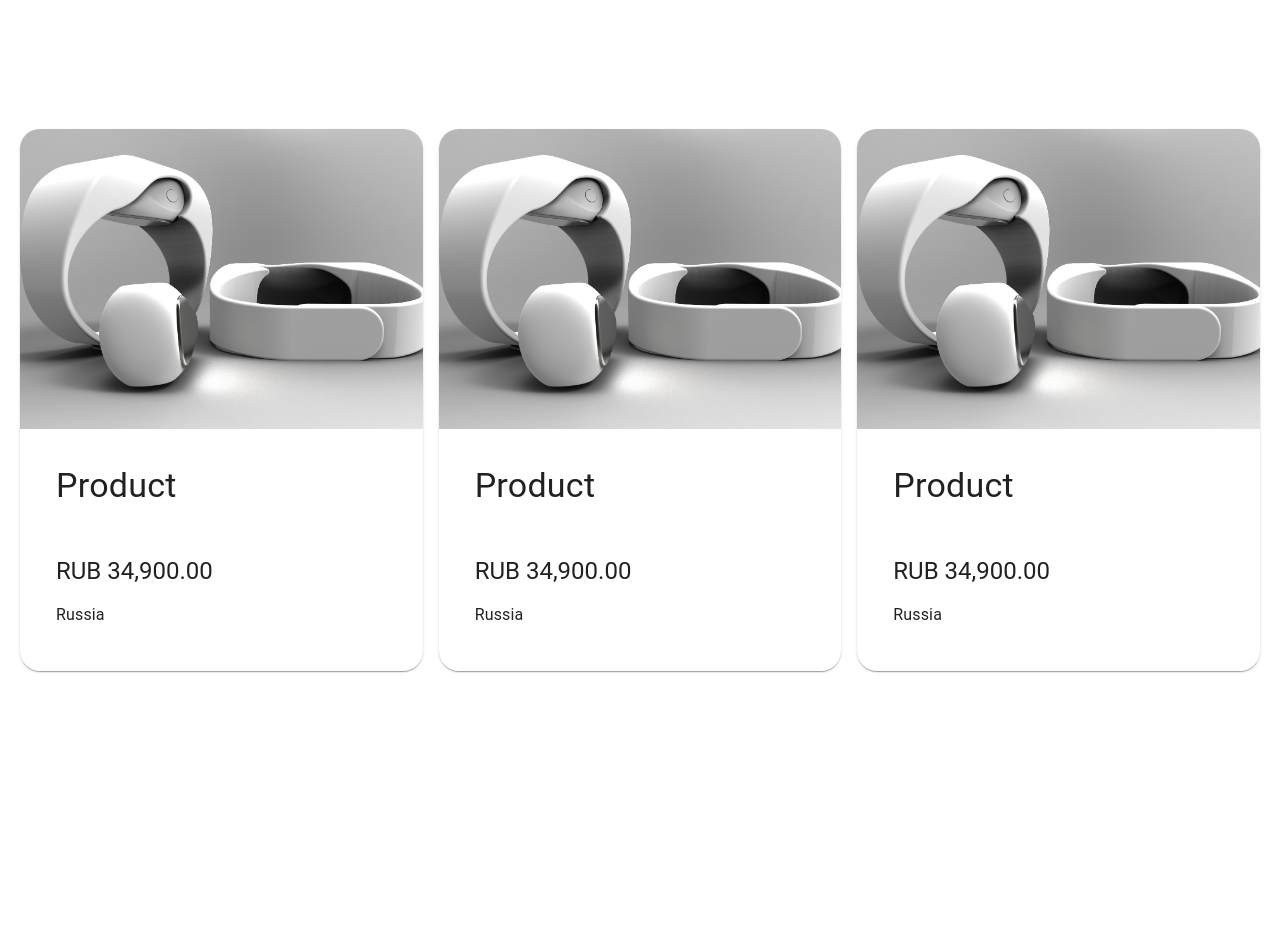
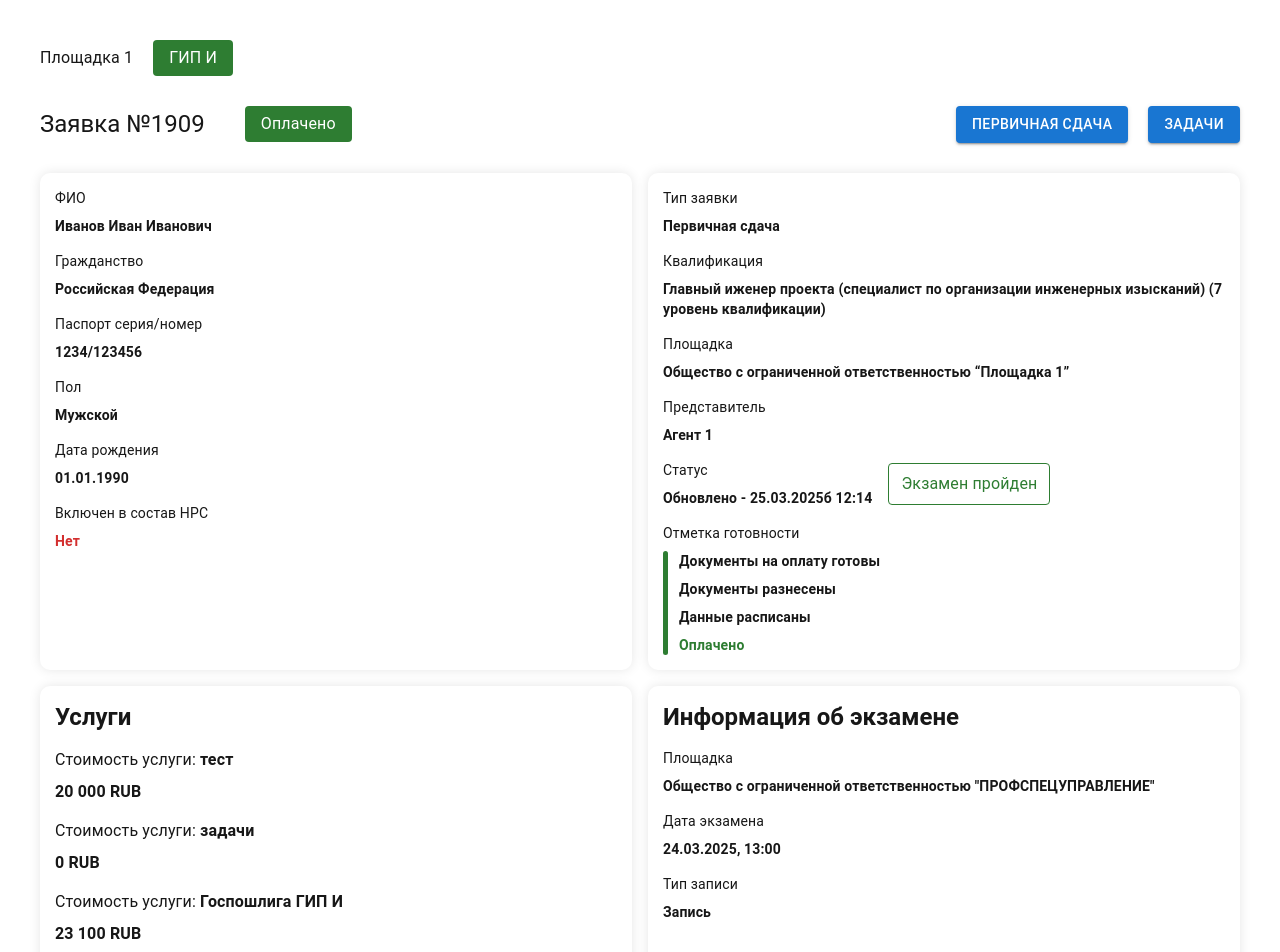
Before and after one commit to AlexandrNikolaenko/Test_app, a Next.js app in the folder test_app/: page / in a window 1280 px wide. Shown: the top 952 px of the page. Before the commit the page ends 800 px from the top, so only its background shows below. Built offline with nearby package versions, Linux system fonts and the light colour scheme.

Commit message:
for NAMIS

```diff
--- a/test_app/src/app/layout.tsx
+++ b/test_app/src/app/layout.tsx
@@ -1,7 +1,6 @@
 import type { Metadata } from "next";
 import { Geist, Geist_Mono } from "next/font/google";
 import "../styles/globals.css";
-// import CustomTheme from "@/styles/theme";
 
 const geistSans = Geist({
   variable: "--font-geist-sans",
@@ -28,7 +27,6 @@ export default function RootLayout({
       <body
         className={`${geistSans.variable} ${geistMono.variable} antialiased`}
       >
-        {/* <CustomTheme>{children}</CustomTheme> */}
         {children}
       </body>
     </html>
--- a/test_app/src/app/page.tsx
+++ b/test_app/src/app/page.tsx
@@ -1,38 +1,208 @@
 "use client";
 
-import ProductCard from "@/components/card";
-import { Grid } from "@mui/material";
-import { useSearchParams } from "next/navigation";
+import { Button, Grid } from "@mui/material";
+import Card from "@/components/card";
+import { Typography } from "@mui/material";
+import TextBlock from "@/components/text-block";
 
 export default function Home() {
-  const params = useSearchParams();
-
   return (
-    <main className="flex flex-col min-h-screen w-screen justify-center items-center p-5">
-      <Grid container spacing={2} sx={{ maxWidth: "100%" }}>
-        <Grid size={{ xs: 12, md: 6, lg: 4 }}>
-          <ProductCard
-            title={params.get("title") && params.get("title")}
-            imageURL={params.get("imageurl") && params.get("imageurl")}
-            price={params.get("price") && Number(params.get("price"))}
-            origin={params.get("origin") && params.get("origin")}
-          />
+    <main className="flex flex-col min-h-screen w-screen justify-start items-start p-10 gap-[30px]">
+      <div className="flex gap-5 items-center">
+        <Typography variant="body1">Площадка 1</Typography>
+        <div className="bg-[#2e7d32] rounded-[4px] flex items-center min-h-full px-4 py-1.5">
+          <Typography sx={{ color: "#FFFFFF" }}>ГИП И</Typography>
+        </div>
+      </div>
+      <div className="flex justify-between items-center w-full">
+        <div className="flex items-center gap-10">
+          <Typography variant="h5">Заявка №1909</Typography>
+          <div className="bg-[#2e7d32] rounded-[4px] flex items-center min-h-full px-4 py-1.5">
+            <Typography sx={{ color: "#FFFFFF" }}>Оплачено</Typography>
+          </div>
+        </div>
+        <div className="flex gap-5 items-center">
+          <Button variant="contained">Первичная сдача</Button>
+          <Button variant="contained">Задачи</Button>
+        </div>
+      </div>
+      <Grid container spacing={2} sx={{ width: "100%" }}>
+        <Grid size={{ xs: 12, md: 6 }}>
+          <Card>
+            <TextBlock>
+              <Typography variant="body2">ФИО</Typography>
+              <Typography variant="body2" fontWeight={600}>
+                Иванов Иван Иванович
+              </Typography>
+            </TextBlock>
+            <TextBlock>
+              <Typography variant="body2">Гражданство</Typography>
+              <Typography variant="body2" fontWeight={600}>
+                Российская Федерация
+              </Typography>
+            </TextBlock>
+            <TextBlock>
+              <Typography variant="body2">Паспорт серия/номер</Typography>
+              <Typography variant="body2" fontWeight={600}>
+                1234/123456
+              </Typography>
+            </TextBlock>
+            <TextBlock>
+              <Typography variant="body2">Пол</Typography>
+              <Typography variant="body2" fontWeight={600}>
+                Мужской
+              </Typography>
+            </TextBlock>
+            <TextBlock>
+              <Typography variant="body2">Дата рождения</Typography>
+              <Typography variant="body2" fontWeight={600}>
+                01.01.1990
+              </Typography>
+            </TextBlock>
+            <TextBlock>
+              <Typography variant="body2">Включен в состав НРС</Typography>
+              <Typography variant="body2" color={"error"} fontWeight={600}>
+                Нет
+              </Typography>
+            </TextBlock>
+          </Card>
         </Grid>
-        <Grid size={{ xs: 12, md: 6, lg: 4 }}>
-          <ProductCard
-            title={params.get("title") && params.get("title")}
-            imageURL={params.get("imageurl") && params.get("imageurl")}
-            price={params.get("price") && Number(params.get("price"))}
-            origin={params.get("origin") && params.get("origin")}
-          />
+        <Grid size={{ xs: 12, md: 6 }}>
+          <Card>
+            <TextBlock>
+              <Typography variant="body2">Тип заявки</Typography>
+              <Typography variant="body2" fontWeight={600}>
+                Первичная сдача
+              </Typography>
+            </TextBlock>
+            <TextBlock>
+              <Typography variant="body2">Квалификация</Typography>
+              <Typography variant="body2" fontWeight={600}>
+                Главный иженер проекта (специалист по организации инженерных
+                изысканий) (7 уровень квалификации)
+              </Typography>
+            </TextBlock>
+            <TextBlock>
+              <Typography variant="body2">Площадка</Typography>
+              <Typography variant="body2" fontWeight={600}>
+                Общество с ограниченной ответственностью “Площадка 1”
+              </Typography>
+            </TextBlock>
+            <TextBlock>
+              <Typography variant="body2">Представитель</Typography>
+              <Typography variant="body2" fontWeight={600}>
+                Агент 1
+              </Typography>
+            </TextBlock>
+            <div className="flex gap-4 items-center">
+              <TextBlock>
+                <Typography variant="body2">Статус</Typography>
+                <Typography variant="body2" fontWeight={600}>
+                  Обновлено - 25.03.2025б 12:14
+                </Typography>
+              </TextBlock>
+              <div className="px-3 py-2 rounded-[4px] border-[1px] border-[#2e7d32]">
+                <Typography variant="body1" color="success">
+                  Экзамен пройден
+                </Typography>
+              </div>
+            </div>
+            <TextBlock>
+              <Typography variant="body2">Отметка готовности</Typography>
+              <div className="relative pl-4">
+                <div className="absolute min-h-full min-w-[5px] left-0 bg-[#2e7d32] rounded"></div>
+                <TextBlock>
+                  <Typography variant="body2" fontWeight={600}>
+                    Документы на оплату готовы
+                  </Typography>
+                  <Typography variant="body2" fontWeight={600}>
+                    Документы разнесены
+                  </Typography>
+                  <Typography variant="body2" fontWeight={600}>
+                    Данные расписаны
+                  </Typography>
+                  <Typography variant="body2" fontWeight={600} color="success">
+                    Оплачено
+                  </Typography>
+                </TextBlock>
+              </div>
+            </TextBlock>
+          </Card>
         </Grid>
-        <Grid size={{ xs: 12, md: 6, lg: 4 }}>
-          <ProductCard
-            title={params.get("title") && params.get("title")}
-            imageURL={params.get("imageurl") && params.get("imageurl")}
-            price={params.get("price") && Number(params.get("price"))}
-            origin={params.get("origin") && params.get("origin")}
-          />
+        <Grid size={{ xs: 12, md: 6 }}>
+          <Card>
+            <Typography variant="h5" fontWeight={600}>
+              Услуги
+            </Typography>
+            <TextBlock>
+              <Typography variant="body1">
+                Стоимость услуги: <strong>тест</strong>
+              </Typography>
+              <Typography variant="body1" fontWeight={600}>
+                20 000 RUB
+              </Typography>
+            </TextBlock>
+            <TextBlock>
+              <Typography variant="body1">
+                Стоимость услуги: <strong>задачи</strong>
+              </Typography>
+              <Typography variant="body1" fontWeight={600}>
+                0 RUB
+              </Typography>
+            </TextBlock>
+            <TextBlock>
+              <Typography variant="body1">
+                Стоимость услуги: <strong>Госпошлига ГИП И</strong>
+              </Typography>
+              <Typography variant="body1" fontWeight={600}>
+                23 100 RUB
+              </Typography>
+            </TextBlock>
+            <div className="relative pb-4">
+              <TextBlock>
+                <Typography variant="body1">Обучение опалчено</Typography>
+                <Typography variant="body1" fontWeight={600}>
+                  20 000 RUB из 20 000 RUB
+                </Typography>
+              </TextBlock>
+              <div className="absolute bottom-0 h-[5px] w-full bg-[#2e7d32] rounded-full"></div>
+            </div>
+            <div className="relative pb-4">
+              <TextBlock>
+                <Typography variant="body1">Госпошлина оплачена</Typography>
+                <Typography variant="body1" fontWeight={600}>
+                  23 100 RUB из 23 100 RUB
+                </Typography>
+              </TextBlock>
+              <div className="absolute bottom-0 h-[5px] w-full bg-[#2e7d32] rounded-full"></div>
+            </div>
+          </Card>
+        </Grid>
+        <Grid size={{ xs: 12, md: 6 }}>
+          <Card>
+            <Typography variant="h5" fontWeight={600}>
+              Информация об экзамене
+            </Typography>
+            <TextBlock>
+              <Typography variant="body2">Площадка</Typography>
+              <Typography variant="body2" fontWeight={600}>
+                Общество с ограниченной ответственностью
+                &quot;ПРОФСПЕЦУПРАВЛЕНИЕ&quot;
+              </Typography>
+            </TextBlock>
+            <TextBlock>
+              <Typography variant="body2">Дата экзамена</Typography>
+              <Typography variant="body2" fontWeight={600}>
+                24.03.2025, 13:00
+              </Typography>
+            </TextBlock>
+            <TextBlock>
+              <Typography variant="body2">Тип записи</Typography>
+              <Typography variant="body2" fontWeight={600}>
+                Запись
+              </Typography>
+            </TextBlock>
+          </Card>
         </Grid>
       </Grid>
     </main>
--- a/test_app/src/components/card.tsx
+++ b/test_app/src/components/card.tsx
@@ -1,70 +1,11 @@
 "use client";
 
-import { Card, CardContent, CardMedia, Stack, Typography } from "@mui/material";
-import { memo } from "react";
-import { useCallback } from "react";
+import { ReactNode } from "react";
 
-export interface ProductProps {
-  title?: string | undefined | null;
-  imageURL?: string | undefined | null;
-  price?: number | string | null;
-  origin?: string | undefined | null;
-  currency?: string | undefined | null;
-}
-
-const MemoCard = memo(function MemoCard({
-  title = "Product",
-  imageURL = "/default.jpg",
-  price = "34900",
-  origin = "Russia",
-}: ProductProps) {
-  console.log({
-    title,
-    imageURL,
-    price,
-    origin,
-  });
+export default function Card({ children }: { children: ReactNode }) {
   return (
-    <Card sx={{ width: "500px", borderRadius: 5, maxWidth: "100%" }}>
-      <CardMedia
-        image={String(imageURL)}
-        title={String(title)}
-        sx={{ height: 300 }}
-      />
-      <CardContent>
-        <Stack spacing={6} className="p-5">
-          <Typography variant="h4">{title}</Typography>
-          <Stack spacing={2}>
-            <Typography variant="h5">{price}</Typography>
-            <Typography variant="body1">{origin}</Typography>
-          </Stack>
-        </Stack>
-      </CardContent>
-    </Card>
-  );
-});
-
-export default function ProductCard({
-  price,
-  currency,
-  origin,
-  imageURL,
-  title,
-}: ProductProps) {
-  const getPrice = useCallback(() => {
-    const newPrice = new Intl.NumberFormat(origin || "en-US", {
-      style: "currency",
-      currency: currency || "RUB",
-    });
-    return newPrice.format(Number(price) || 34900);
-  }, [currency, price, origin]);
-
-  return (
-    <MemoCard
-      price={getPrice()}
-      imageURL={imageURL ? imageURL : undefined}
-      origin={origin ? origin : undefined}
-      title={title ? title : undefined}
-    />
+    <div className="flex flex-col gap-[15px] items-start p-[15px] h-full rounded-[10px] bg-white shadow-base">
+      {children}
+    </div>
   );
 }
--- /dev/null
+++ b/test_app/src/components/text-block.tsx
@@ -0,0 +1,7 @@
+"use client";
+
+import { ReactNode } from "react";
+
+export default function TextBlock({ children }: { children: ReactNode }) {
+  return <div className="flex flex-col gap-2 items-start">{children}</div>;
+}
--- a/test_app/src/styles/globals.css
+++ b/test_app/src/styles/globals.css
@@ -10,6 +10,7 @@
   --color-foreground: var(--foreground);
   --font-sans: var(--font-geist-sans);
   --font-mono: var(--font-geist-mono);
+  --shadow-base: 0 0 12px 0 rgb(0 0 0 / 0.1);
 }
 
 /* @media (prefers-color-scheme: dark) {
```
Also changed, not shown: test_app/src/styles/theme.tsx (deleted, +0 -10 lines), 1 other file (tests, documents, lock files or other folders).
